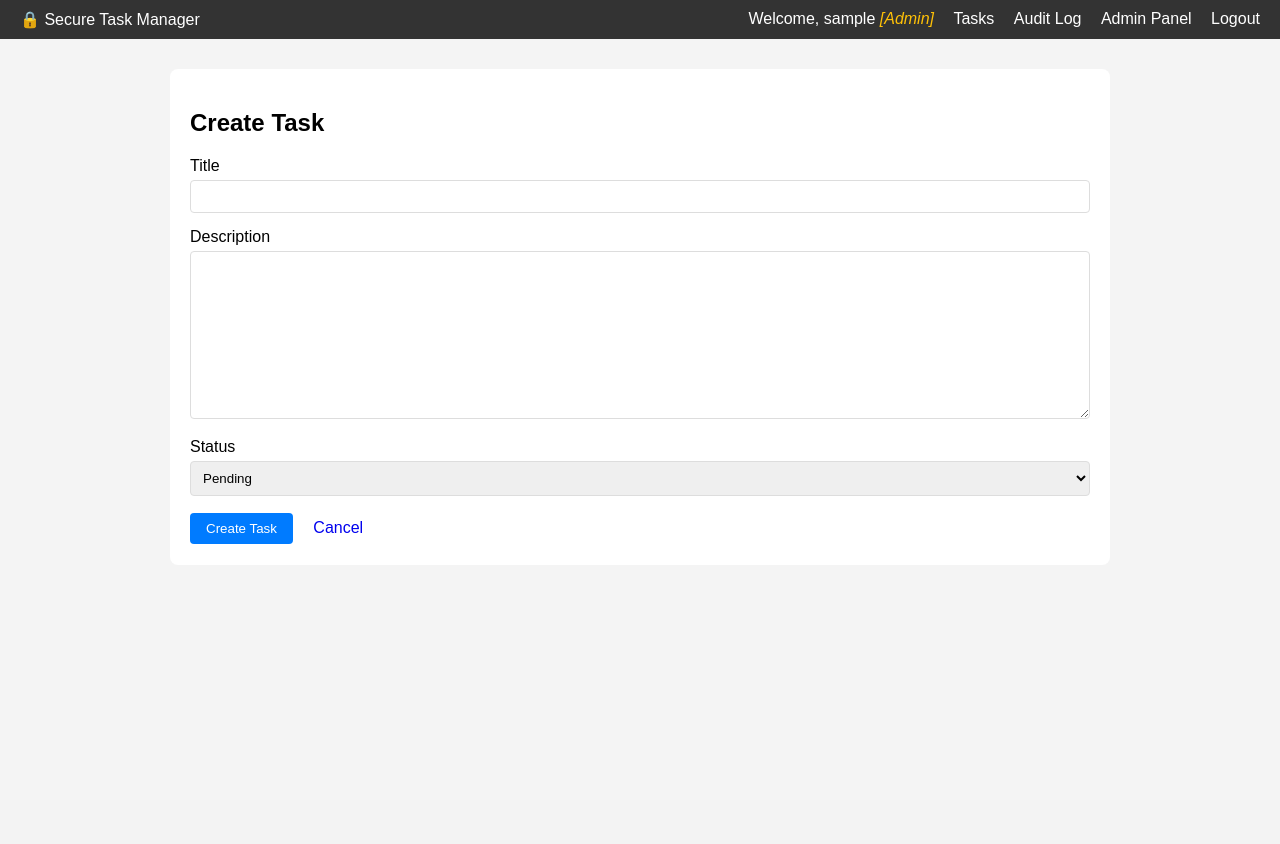
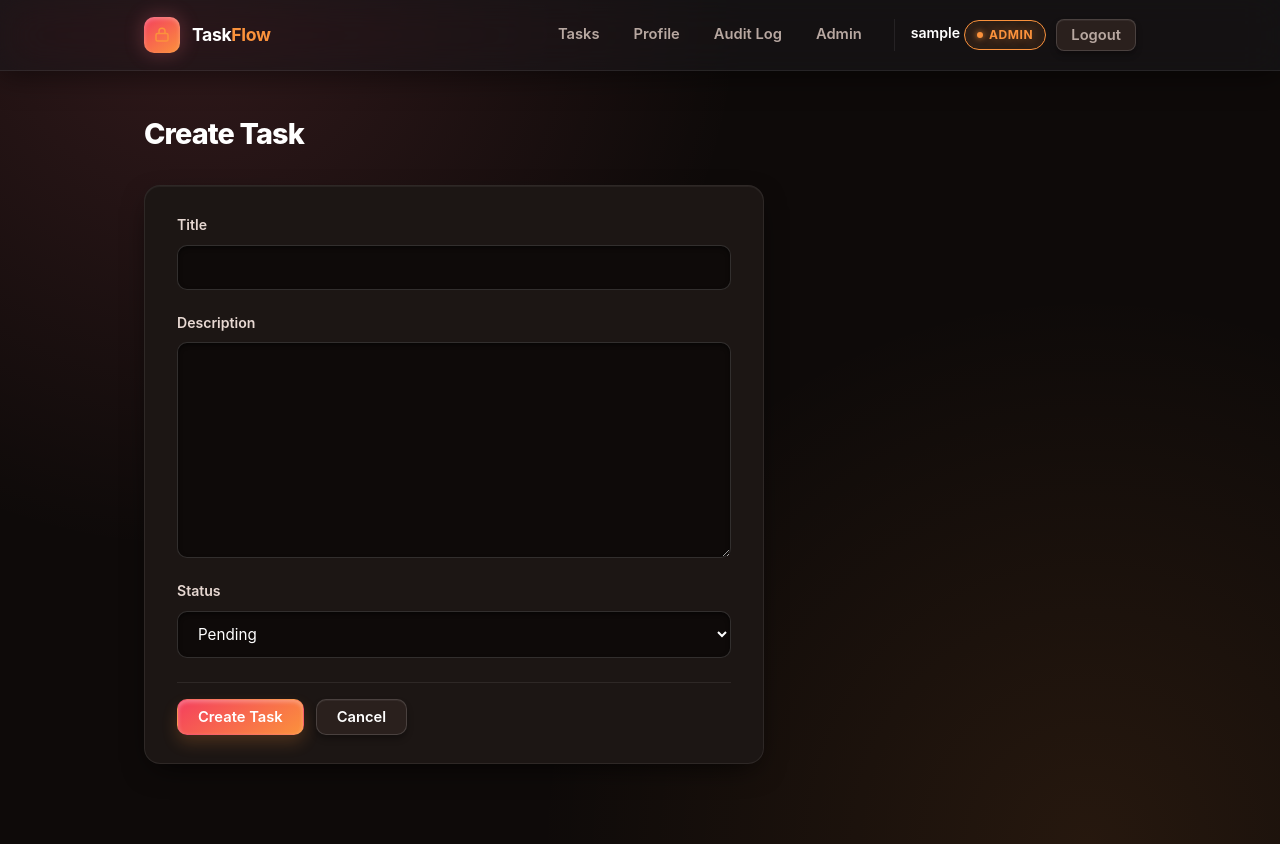
Before and after one commit to nasznasz/SSD, a Django app: page /tasks/create/ in a window 1280 px wide. Before the commit the page ends 544 px from the top, so only its background shows below. Run offline with Django 4.2, Linux system fonts and the light colour scheme; the visitor is signed in with stand-in values (Sample User, id 1).

Commit message:
secure version before testing

```diff
--- a/core/urls.py
+++ b/core/urls.py
@@ -8,4 +8,6 @@ urlpatterns = [
     path('<int:pk>/delete/', views.task_delete, name='task_delete'),
     # Developer 2 : admin-only audit log
     path('audit-log/', views.audit_log, name='audit_log'),
+    # Developer 2 : user profile page
+    path('profile/', views.profile, name='profile'),
 ]
--- a/core/views.py
+++ b/core/views.py
@@ -49,6 +49,19 @@ def audit_log(request):
 
 
 # ============================================================
+#  Developer 2 :  USER PROFILE PAGE  (Functional Requirement #4)
+# ============================================================
+@login_required
+def profile(request):
+    # Shows the logged-in user's own info only (no IDOR - always request.user)
+    task_count = Task.objects.filter(owner=request.user).count()
+    return render(request, 'core/profile.html', {
+        'profile_user': request.user,
+        'task_count': task_count,
+    })
+
+
+# ============================================================
 #  Developer 1 :  Secure CRUD  (unchanged)
 # ============================================================
 @login_required
--- a/requirements.txt
+++ b/requirements.txt
@@ -1,5 +1,5 @@
 asgiref==3.8.1
-backports.zoneinfo==0.2.1
+backports.zoneinfo==0.2.1; python_version < "3.9"
 django==4.2.30
 django-environ==0.11.2
 sqlparse==0.5.5
--- /dev/null
+++ b/static/css/style.css
@@ -0,0 +1,296 @@
+/* ============================================================
+   TaskFlow — Dark, Elegant & 3D Premium Theme
+   ============================================================ */
+:root {
+  /* Deep Dark Space Backgrounds */
+  --bg: #0e0a09; /* Sangat gelap, hampir hitam */
+  --surface: #1c1614;
+  --surface-2: #2a201d;
+
+  /* 3D Borders (Lutsinar untuk efek pantulan cahaya) */
+  --border: rgba(255, 255, 255, 0.08);
+  --border-strong: rgba(255, 255, 255, 0.15);
+
+  /* Typography - Silver/Off-white supaya tak sakit mata */
+  --text: #efe6e2;
+  --muted: #b8a8a1;
+  --faint: #635049;
+
+  /* Glowing Brand Colors - Neon Indigo & Cyan */
+  --primary: #fb7185;
+  --primary-600: #f43f5e;
+  --primary-50: rgba(251, 113, 133, 0.1);
+  --primary-gradient: linear-gradient(145deg, #f43f5e 0%, #fb923c 100%);
+  --ring: rgba(251, 146, 60, 0.4);
+
+  /* Status Colors */
+  --danger: #ef4444; --danger-50: rgba(239, 68, 68, 0.1);
+  --warn: #f59e0b; --warn-50: rgba(245, 158, 11, 0.1);
+  --ok: #10b981; --ok-50: rgba(16, 185, 129, 0.1);
+
+  /* Smooth Geometry */
+  --radius: 16px;
+  --radius-sm: 10px;
+
+  /* 3D Shadows & Glow Effects */
+  --shadow-3d: 0 10px 30px -10px rgba(0, 0, 0, 0.8), inset 0 1px 0 rgba(255, 255, 255, 0.05);
+  --shadow-hover: 0 20px 40px -10px rgba(0, 0, 0, 0.9), inset 0 1px 0 rgba(255, 255, 255, 0.1);
+  --glow: 0 0 20px rgba(251, 113, 133, 0.3);
+
+  --font: "Inter", -apple-system, BlinkMacSystemFont, "Segoe UI", Roboto, Helvetica, Arial, sans-serif;
+}
+
+* { box-sizing: border-box; }
+html, body { margin: 0; padding: 0; }
+
+body {
+  font-family: var(--font);
+  color: var(--text);
+  line-height: 1.6;
+  min-height: 100vh;
+  -webkit-font-smoothing: antialiased;
+
+  /* Background gelap dengan spotlight di penjuru (Efek 3D Depth) */
+  background: var(--bg);
+  background-image:
+    radial-gradient(circle at 15% 0%, rgba(251, 113, 133, 0.15) 0%, transparent 40%),
+    radial-gradient(circle at 85% 100%, rgba(251, 146, 60, 0.1) 0%, transparent 40%);
+}
+
+a { color: #fb7185; text-decoration: none; transition: all 0.2s ease; }
+a:hover { color: #fecdd3; text-shadow: 0 0 8px rgba(251, 146, 60, 0.5); }
+
+/* ============================================================
+   Top Navigation (Dark Glassmorphism)
+   ============================================================ */
+.topbar {
+  position: sticky; top: 0; z-index: 20;
+  background: rgba(24, 24, 27, 0.6);
+  backdrop-filter: blur(20px) saturate(200%);
+  -webkit-backdrop-filter: blur(20px) saturate(200%);
+  border-bottom: 1px solid var(--border);
+  box-shadow: 0 4px 30px rgba(0, 0, 0, 0.5);
+}
+.topbar-inner {
+  max-width: 1040px; margin: 0 auto; padding: 0 24px; height: 70px;
+  display: flex; align-items: center; justify-content: space-between; gap: 16px;
+}
+.brand {
+  display: flex; align-items: center; gap: 12px; font-weight: 700;
+  color: #fff; letter-spacing: -0.02em; font-size: 1.1rem;
+}
+.brand span { color: #fb923c; }
+.logo {
+  width: 36px; height: 36px; border-radius: 10px; flex: 0 0 auto; color: #fff;
+  display: grid; place-items: center;
+  background: var(--primary-gradient);
+  box-shadow: var(--glow), inset 0 2px 4px rgba(255,255,255,0.3); /* 3D Logo */
+}
+.logo svg { width: 18px; height: 18px; display: block; }
+
+.nav { display: flex; align-items: center; gap: 6px; }
+.nav a {
+  color: var(--muted); font-size: 0.92rem; font-weight: 600;
+  padding: 8px 14px; border-radius: 8px; transition: all 0.3s ease;
+}
+.nav a:hover { color: #fff; background: var(--surface-2); box-shadow: inset 0 1px 0 rgba(255,255,255,0.05); }
+
+.user {
+  display: flex; align-items: center; gap: 10px; margin-left: 12px;
+  padding-left: 16px; border-left: 1px solid var(--border);
+}
+.user .who { font-size: 0.88rem; color: var(--muted); }
+.user .who b { color: #fff; font-weight: 600; }
+
+/* ============================================================
+   Layout & 3D Cards
+   ============================================================ */
+.container { max-width: 1040px; margin: 0 auto; padding: 40px 24px 80px; }
+.page-head {
+  display: flex; align-items: flex-end; justify-content: space-between;
+  gap: 16px; margin-bottom: 28px;
+}
+.page-head h1 { margin: 0; font-size: 1.8rem; font-weight: 800; letter-spacing: -0.03em; color: #fff; }
+.page-head p { margin: 6px 0 0; color: var(--muted); font-size: 0.95rem; }
+
+.card {
+  background: var(--surface);
+  border: 1px solid var(--border);
+  border-radius: var(--radius);
+  /* Efek timbul 3D pada kad */
+  box-shadow: var(--shadow-3d);
+  transition: all 0.3s cubic-bezier(0.4, 0, 0.2, 1);
+}
+.card:hover { transform: translateY(-4px); box-shadow: var(--shadow-hover), var(--glow); border-color: rgba(251, 113, 133, 0.4); }
+.card-pad { padding: 28px 32px; }
+
+/* ============================================================
+   Tactile 3D Buttons
+   ============================================================ */
+.btn {
+  display: inline-flex; align-items: center; justify-content: center; gap: 8px;
+  cursor: pointer; font-family: inherit; font-size: 0.92rem; font-weight: 600;
+  padding: 10px 20px; border-radius: var(--radius-sm); border: 1px solid transparent;
+  text-decoration: none; line-height: 1;
+  transition: all 0.2s cubic-bezier(0.4, 0, 0.2, 1);
+}
+.btn:active { transform: translateY(2px) scale(0.98); box-shadow: none; } /* Efek butang ditekan */
+
+.btn-primary {
+  background: var(--primary-gradient); color: #fff;
+  border: 1px solid rgba(255,255,255,0.1);
+  box-shadow: 0 8px 16px rgba(251, 146, 60, 0.2), inset 0 2px 4px rgba(255,255,255,0.3);
+}
+.btn-primary:hover {
+  box-shadow: 0 10px 20px rgba(251, 146, 60, 0.4), inset 0 2px 4px rgba(255,255,255,0.4);
+  filter: brightness(1.1);
+}
+
+.btn-subtle {
+  background: var(--surface-2); color: #fff;
+  border: 1px solid var(--border-strong);
+  box-shadow: inset 0 1px 0 rgba(255,255,255,0.05), 0 4px 6px rgba(0,0,0,0.3);
+}
+.btn-subtle:hover { background: #3f3f46; border-color: rgba(255,255,255,0.2); }
+
+.btn-danger {
+  background: linear-gradient(145deg, #ef4444, #b91c1c); color: #fff;
+  border: 1px solid rgba(255,255,255,0.1);
+  box-shadow: 0 8px 16px rgba(239, 68, 68, 0.2), inset 0 2px 4px rgba(255,255,255,0.2);
+}
+
+.btn-sm { padding: 8px 14px; font-size: 0.85rem; border-radius: 8px; }
+.btn-block { width: 100%; padding: 12px; }
+
+/* ============================================================
+   Tables (Dark & Sleek)
+   ============================================================ */
+.table-wrap { overflow-x: auto; border-radius: var(--radius-sm); border: 1px solid var(--border); background: var(--surface); box-shadow: var(--shadow-3d); }
+table.data, table.kv { width: 100%; border-collapse: collapse; font-size: 0.92rem; }
+
+table.data th {
+  text-align: left; font-size: 0.75rem; letter-spacing: 0.08em; text-transform: uppercase;
+  color: var(--muted); font-weight: 700; padding: 14px 20px;
+  border-bottom: 1px solid var(--border-strong); background: rgba(255,255,255,0.02);
+}
+table.data td { padding: 16px 20px; border-bottom: 1px solid var(--border); vertical-align: middle; }
+table.data tr:last-child td { border-bottom: 0; }
+table.data tbody tr { transition: background 0.2s ease; }
+table.data tbody tr:hover { background: rgba(255,255,255,0.03); }
+
+table.data td.actions { text-align: right; white-space: nowrap; }
+table.data td.actions a { margin-left: 10px; font-weight: 600; color: #fb923c; }
+
+table.kv th {
+  text-align: left; width: 30%; color: var(--muted); font-weight: 600;
+  padding: 14px 20px; border-bottom: 1px solid var(--border); background: rgba(255,255,255,0.02);
+}
+table.kv td { padding: 14px 20px; border-bottom: 1px solid var(--border); color: #fff; font-weight: 500;}
+table.kv tr:last-child th, table.kv tr:last-child td { border-bottom: 0; }
+
+/* ============================================================
+   Neon Glowing Badges
+   ============================================================ */
+.badge {
+  display: inline-flex; align-items: center; gap: 6px; font-size: 0.75rem; font-weight: 700;
+  padding: 4px 12px; border-radius: 99px; text-transform: uppercase; letter-spacing: 0.05em;
+  border: 1px solid currentColor;
+}
+.badge::before { content: ""; width: 6px; height: 6px; border-radius: 50%; background: currentColor; box-shadow: 0 0 6px currentColor; }
+
+.badge-pending, .badge-login_failed, .badge-access_denied { background: rgba(245, 158, 11, 0.1); color: #fbbf24; text-shadow: 0 0 10px rgba(251, 191, 36, 0.4); }
+.badge-login_failed, .badge-access_denied { background: rgba(239, 68, 68, 0.1); color: #f87171; text-shadow: 0 0 10px rgba(248, 113, 113, 0.4); }
+.badge-in_progress, .badge-admin, .badge-register { background: rgba(251, 146, 60, 0.1); color: #fb923c; text-shadow: 0 0 10px rgba(251, 146, 60, 0.4); }
+.badge-done, .badge-login_success { background: rgba(16, 185, 129, 0.1); color: #34d399; text-shadow: 0 0 10px rgba(52, 211, 153, 0.4); }
+.badge-user, .badge-logout { background: rgba(255,255,255,0.05); color: #b8a8a1; border-color: rgba(255,255,255,0.2); }
+
+/* ============================================================
+   Deep Dark Forms (Embossed Inputs)
+   ============================================================ */
+.app-form .form-group { margin-bottom: 22px; display: flex; flex-direction: column; }
+.app-form label { font-size: 0.88rem; font-weight: 600; color: #e7d8d2; margin-bottom: 8px; }
+.app-form input, .app-form textarea, .app-form select {
+  width: 100%; font-family: inherit; font-size: 0.95rem; color: #fff;
+  padding: 12px 16px;
+  background: #0e0a09; /* Latar gelap untuk input */
+  border: 1px solid var(--border-strong); border-radius: var(--radius-sm);
+  box-shadow: inset 0 2px 4px rgba(0,0,0,0.5); /* Efek lekuk ke dalam (inset) */
+  transition: all 0.3s ease;
+}
+.app-form textarea { min-height: 120px; resize: vertical; }
+.app-form input:focus, .app-form textarea:focus, .app-form select:focus {
+  outline: none; border-color: #fb923c;
+  box-shadow: inset 0 2px 4px rgba(0,0,0,0.5), 0 0 0 3px rgba(251, 146, 60, 0.2);
+}
+.form-actions { display: flex; gap: 12px; align-items: center; margin-top: 24px; padding-top: 16px; border-top: 1px solid var(--border); }
+.errorlist { margin: 8px 0 0; padding: 0; list-style: none; color: #f87171; font-size: 0.85rem; font-weight: 500; }
+
+/* ============================================================
+   Alerts (Glassy Notifications)
+   ============================================================ */
+.alert {
+  padding: 14px 18px; border-radius: var(--radius-sm); font-size: 0.9rem; font-weight: 500;
+  margin-bottom: 20px; display: flex; align-items: center; gap: 10px;
+  backdrop-filter: blur(10px); border: 1px solid rgba(255,255,255,0.1);
+}
+.alert-success { background: rgba(16, 185, 129, 0.15); color: #34d399; border-left: 4px solid #10b981; }
+.alert-error { background: rgba(239, 68, 68, 0.15); color: #f87171; border-left: 4px solid #ef4444; }
+
+/* ============================================================
+   Auth Pages (Floating Glass Card)
+   ============================================================ */
+.auth-wrap { min-height: 100vh; display: grid; place-items: center; padding: 40px 20px; }
+.auth-card {
+  width: 100%; max-width: 440px;
+  background: rgba(24, 24, 27, 0.7);
+  backdrop-filter: blur(24px) saturate(150%);
+  border: 1px solid rgba(255,255,255,0.1);
+  border-radius: 24px; box-shadow: var(--shadow-hover), 0 0 40px rgba(251, 113, 133, 0.1);
+  padding: 40px;
+}
+.auth-brand { display: flex; align-items: center; justify-content: center; gap: 12px; margin-bottom: 24px; font-size: 1.2rem; font-weight: 800; color: #fff; }
+.auth-card h2 { margin: 0; text-align: center; font-size: 1.6rem; font-weight: 800; color: #fff; }
+.auth-sub { margin: 8px 0 28px; text-align: center; color: var(--muted); font-size: 0.95rem; }
+.auth-foot { margin: 24px 0 0; text-align: center; color: var(--muted); font-size: 0.9rem; border-top: 1px solid var(--border); padding-top: 20px;}
+
+/* ============================================================
+   Misc & Empty States
+   ============================================================ */
+.empty { padding: 60px 20px; text-align: center; color: var(--muted); background: rgba(0,0,0,0.2); border-radius: var(--radius); border: 1px dashed var(--border-strong); box-shadow: inset 0 4px 10px rgba(0,0,0,0.3); }
+.empty h3 { margin: 0 0 8px; color: #fff; font-size: 1.1rem; font-weight: 700; }
+.back-link { display: inline-flex; align-items: center; gap: 6px; margin-top: 20px; color: var(--muted); font-size: 0.9rem; font-weight: 600; }
+.back-link:hover { color: #fff; text-shadow: 0 0 8px rgba(255,255,255,0.5); }
+small.tag { color: var(--faint); font-weight: 600; font-size: 0.8rem; text-transform: uppercase; letter-spacing: 0.05em; }
+
+@media (max-width: 640px) {
+  .user .who { display: none; }
+  .page-head { flex-direction: column; align-items: flex-start; }
+  .topbar-inner, .container { padding-left: 16px; padding-right: 16px; }
+  .card-pad { padding: 20px; }
+}
+
+/* ---------- Profile page ---------- */
+.profile-hero{display:flex;align-items:center;gap:22px;padding:30px 32px}
+.avatar{width:76px;height:76px;border-radius:50%;flex:0 0 auto;display:grid;place-items:center;
+  color:#fff;font-size:1.7rem;font-weight:800;letter-spacing:.5px;
+  background:var(--primary-gradient);
+  box-shadow:var(--glow), inset 0 2px 4px rgba(255,255,255,.3)}
+.profile-hero .meta{flex:1;min-width:0}
+.profile-hero h1{margin:0;font-size:1.7rem;font-weight:800;letter-spacing:-.02em;color:#fff;
+  display:flex;align-items:center;gap:12px;flex-wrap:wrap}
+.profile-hero .sub{margin:8px 0 0;color:var(--muted);font-size:.95rem}
+.stat-grid{display:grid;grid-template-columns:repeat(3,1fr);gap:18px;margin:24px 0}
+.stat{background:var(--surface);border:1px solid var(--border);border-radius:var(--radius);
+  box-shadow:var(--shadow-3d);padding:22px 24px;transition:all .3s cubic-bezier(.4,0,.2,1)}
+.stat:hover{transform:translateY(-4px);box-shadow:var(--shadow-hover),var(--glow);
+  border-color:rgba(251,113,133,.4)}
+.stat .num{font-size:1.8rem;font-weight:800;letter-spacing:-.02em;color:#fff;line-height:1.15}
+.stat .lbl{margin-top:6px;color:var(--muted);font-size:.78rem;text-transform:uppercase;
+  letter-spacing:.06em;font-weight:700}
+.info-list{padding:4px 0}
+.info-row{display:flex;justify-content:space-between;gap:16px;padding:16px 24px;
+  border-bottom:1px solid var(--border)}
+.info-row:last-child{border-bottom:0}
+.info-row .k{color:var(--muted);font-size:.9rem;font-weight:500}
+.info-row .v{color:#fff;font-size:.92rem;font-weight:600;text-align:right}
+@media (max-width:640px){.stat-grid{grid-template-columns:1fr 1fr}}
--- /dev/null
+++ b/templates/400.html
@@ -0,0 +1,4 @@
+<!DOCTYPE html><html><head><title>400 Bad Request</title>
+<style>body{font-family:Arial,sans-serif;text-align:center;margin-top:80px;color:#333;}</style></head>
+<body><h1>400 - Bad Request</h1><p>Your request could not be processed.</p>
+<a href="/tasks/">Back to my tasks</a></body></html>
--- a/templates/403.html
+++ b/templates/403.html
@@ -5,6 +5,7 @@
 </head>
 <body>
     <h1>403 - Access Denied</h1>
+    <h2>Normal User Cannot Access This Page</h2>
     <p>You do not have permission to view this page.</p>
     <a href="/tasks/">Back to my tasks</a>
 </body>
--- /dev/null
+++ b/templates/500.html
@@ -0,0 +1,4 @@
+<!DOCTYPE html><html><head><title>500 Server Error</title>
+<style>body{font-family:Arial,sans-serif;text-align:center;margin-top:80px;color:#333;}</style></head>
+<body><h1>500 - Server Error</h1><p>Something went wrong on our end. Please try again later.</p>
+<a href="/tasks/">Back to my tasks</a></body></html>
--- a/templates/core/base.html
+++ b/templates/core/base.html
@@ -1,53 +1,46 @@
+{% load static %}
 <!DOCTYPE html>
-<html>
+<html lang="en">
 <head>
-    <title>Secure Task Manager</title>
-    <style>
-        body { font-family: Arial, sans-serif; margin: 0; padding: 0; background: #f4f4f4; }
-        .navbar { background: #333; padding: 10px 20px; color: white; display: flex; justify-content: space-between; }
-        .navbar a { color: white; text-decoration: none; margin-left: 15px; }
-        .container { max-width: 900px; margin: 30px auto; padding: 20px; background: white; border-radius: 8px; }
-        .btn { padding: 8px 16px; border: none; border-radius: 4px; cursor: pointer; text-decoration: none; display: inline-block; }
-        .btn-primary { background: #007bff; color: white; }
-        .btn-danger { background: #dc3545; color: white; }
-        .btn-warning { background: #ffc107; color: black; }
-        .messages { padding: 10px; margin: 10px 0; }
-        .alert-success { background: #d4edda; border: 1px solid #c3e6cb; padding: 10px; border-radius: 4px; }
-        table { width: 100%; border-collapse: collapse; }
-        th, td { padding: 10px; text-align: left; border-bottom: 1px solid #ddd; }
-        th { background: #333; color: white; }
-        input, textarea, select { width: 100%; padding: 8px; margin: 5px 0 15px 0; border: 1px solid #ddd; border-radius: 4px; box-sizing: border-box; }
-        .errorlist { color: red; font-size: 12px; list-style: none; padding: 0; }
-    </style>
+  <meta charset="UTF-8">
+  <meta name="viewport" content="width=device-width, initial-scale=1.0">
+  <title>TaskFlow — Secure Task Manager</title>
+  <link rel="stylesheet" href="{% static 'css/style.css' %}">
 </head>
 <body>
-    <div class="navbar">
-        <span>🔒 Secure Task Manager</span>
-        <div>
-            <span>Welcome, {{ request.user.username }}
-                {% if request.user.profile.is_admin %}
-                    <em style="color:#ffc107;">[Admin]</em>
-                {% else %}
-                    <em style="color:#aaa;">[User]</em>
+  <header class="topbar">
+    <div class="topbar-inner">
+      <a href="/tasks/" class="brand">
+        <span class="logo"><svg viewBox="0 0 24 24" fill="none" stroke="currentColor" stroke-width="2"><rect x="4" y="10" width="16" height="10" rx="2"/><path d="M8 10V7a4 4 0 0 1 8 0v3"/></svg></span>
+        <b>Task<span>Flow</span></b>
+      </a>
+      <nav class="nav">
+        <a href="/tasks/">Tasks</a>
+        <a href="{% url 'profile' %}">Profile</a>
+        {% if request.user.is_superuser or request.user.profile.is_admin %}
+          <a href="{% url 'audit_log' %}">Audit Log</a>
+          <a href="/admin">Admin</a>
         {% endif %}
+        <div class="user">
+          <span class="who"><b>{{ request.user.username }}</b>
+            {% if request.user.is_superuser or request.user.profile.is_admin %}
+              <span class="badge badge-admin">Admin</span>
+            {% else %}<span class="badge badge-user">User</span>{% endif %}
           </span>
-            <a href="/tasks/">Tasks</a>
-            {% if request.user.profile.is_admin %}
-                <a href="{% url 'audit_log' %}">Audit Log</a>
-                <a href="/admin">Admin Panel</a>
-            {% endif %}
-            <a href="/accounts/logout/">Logout</a>
+          <a href="/accounts/logout/" class="btn btn-subtle btn-sm">Logout</a>
         </div>
+      </nav>
     </div>
-    <div class="container">
+  </header>
+  <main class="container">
     {% if messages %}
       <div class="messages">
         {% for message in messages %}
-                    <div class="alert-success">{{ message }}</div>
+          <div class="alert alert-{{ message.tags }}">{{ message }}</div>
         {% endfor %}
       </div>
     {% endif %}
     {% block content %}{% endblock %}
-    </div>
+  </main>
 </body>
 </html>
--- a/templates/core/task_form.html
+++ b/templates/core/task_form.html
@@ -1,21 +1,16 @@
 {% extends 'core/base.html' %}
 {% block content %}
-<h2>{{ action }} Task</h2>
-<form method="POST">
+<div class="page-head"><div><h1>{{ action }} Task</h1></div></div>
+<div class="card card-pad" style="max-width:620px">
+  <form method="POST" class="app-form">
     {% csrf_token %}
-    <label>Title</label>
-    {{ form.title }}
-    {{ form.title.errors }}
-
-    <label>Description</label>
-    {{ form.description }}
-    {{ form.description.errors }}
-
-    <label>Status</label>
-    {{ form.status }}
-    {{ form.status.errors }}
-
-    <button type="submit" class="btn btn-primary">{{ action }} Task</button>
-    <a href="/tasks/" class="btn">Cancel</a>
-</form>
+    <div class="form-group"><label>Title</label>{{ form.title }}{{ form.title.errors }}</div>
+    <div class="form-group"><label>Description</label>{{ form.description }}{{ form.description.errors }}</div>
+    <div class="form-group"><label>Status</label>{{ form.status }}{{ form.status.errors }}</div>
+    <div class="form-actions">
+      <button type="submit" class="btn btn-primary">{{ action }} Task</button>
+      <a href="/tasks/" class="btn btn-subtle">Cancel</a>
+    </div>
+  </form>
+</div>
 {% endblock %}
```
Also changed, not shown: secure_app/settings.py (+5 -4 lines), templates/404.html (added, +27 -0 lines), templates/core/audit_log.html (+15 -12 lines), templates/core/base_auth.html (+9 -17 lines), templates/core/profile.html (added, +46 -0 lines), templates/core/task_confirm_delete.html (+10 -6 lines), templates/core/task_list.html (+20 -16 lines), templates/registration/login.html (+15 -17 lines), templates/registration/register.html (+19 -30 lines). Lines whose indentation alone changed are shown as unchanged.
